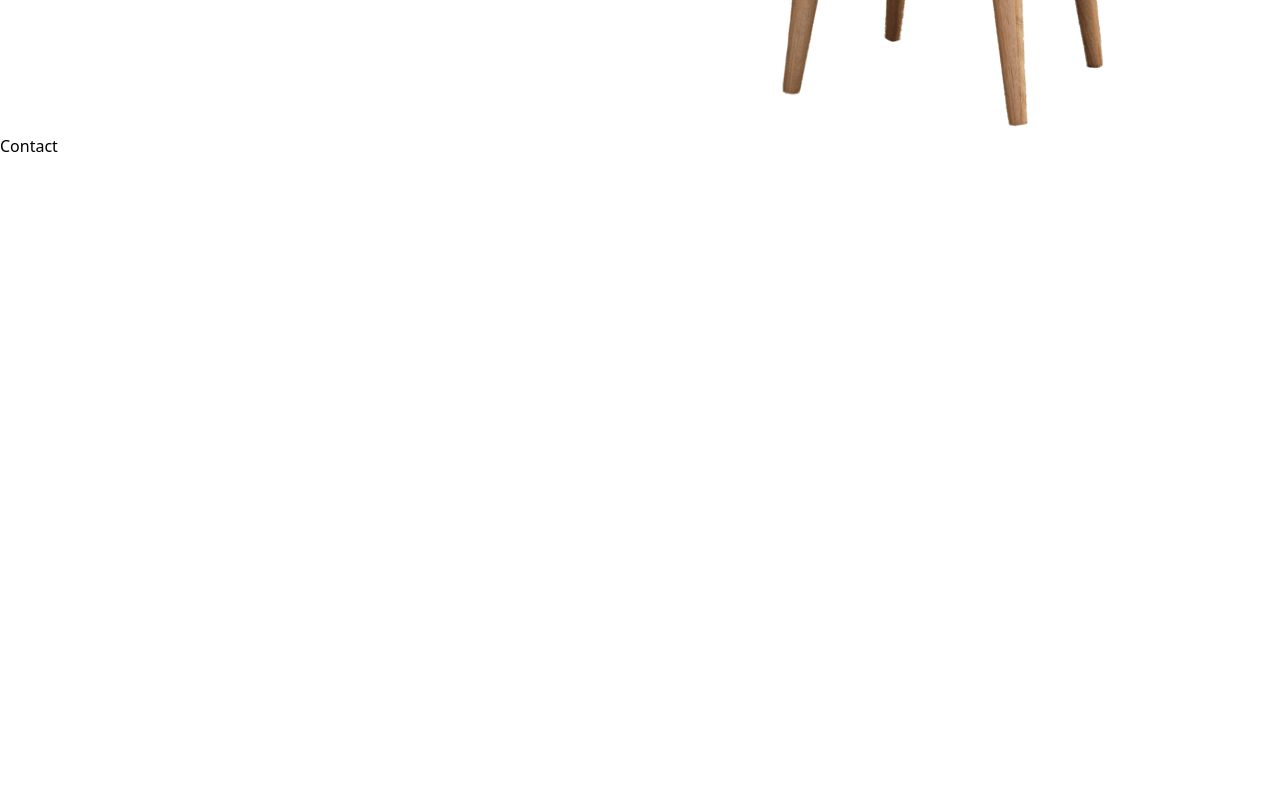
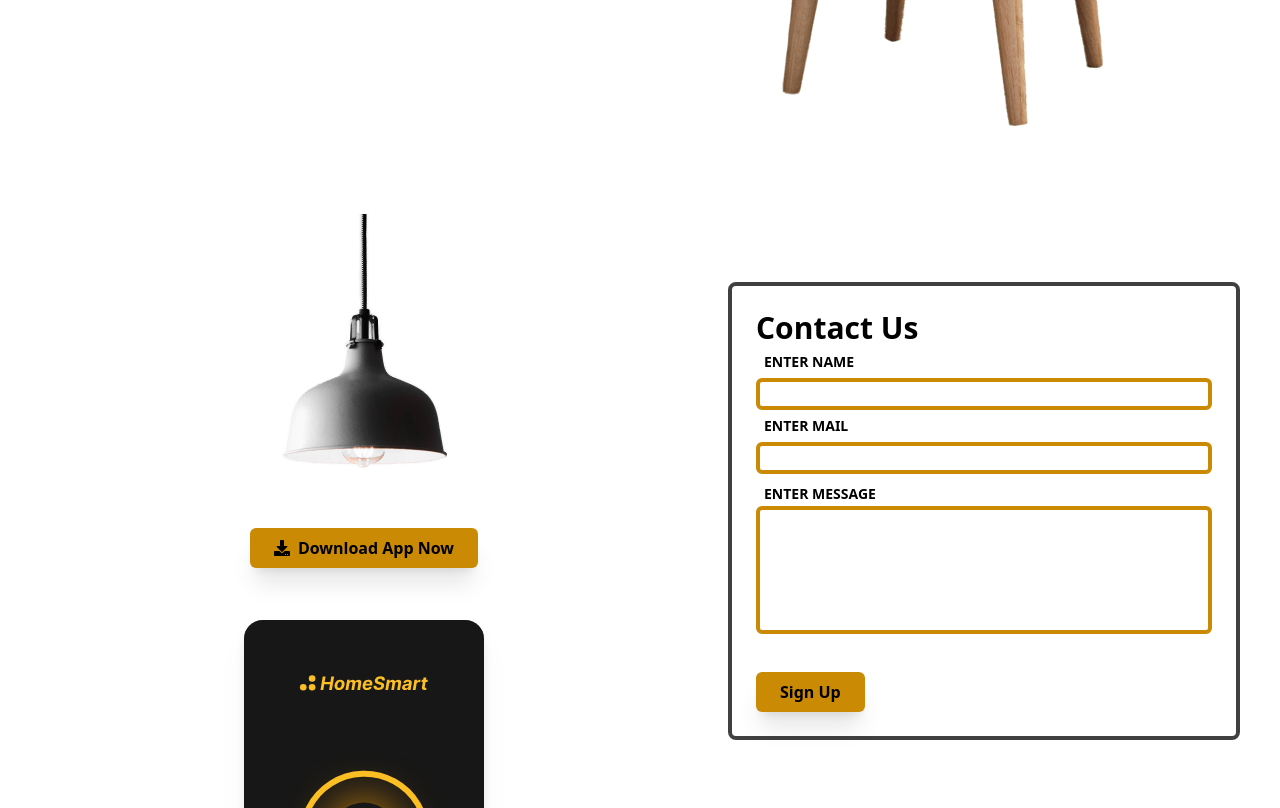
Before and after one commit to Qreamville/Furniture-Rental, a React (Create React App) app: page / in a window 1280 px wide. Shown: the part 2580-3388 px from the top of the page. Before the commit the page ends 2738 px from the top, so only its background shows below. Built offline with nearby package versions, Linux system fonts and the light colour scheme.

Commit message:
Update contact.jsx

```diff
--- a/src/components/contact/Contact.jsx
+++ b/src/components/contact/Contact.jsx
@@ -1,7 +1,81 @@
 import React from "react";
+import { FaDownload } from "react-icons/fa";
+import Lamp from "../../assets/images/lamp.png";
+import App from "../../assets/images/app.svg";
 
 const Contact = () => {
-  return <div>Contact</div>;
+  return (
+    <section className="container mx-auto mt-20 ">
+      <div className="flex flex-col md:flex-row items-center justify-between gap-x-10 gap-y-8 relative overflow-hidden">
+        <div className="flex flex-col items-center justify-start md:mb-48 w-3/4">
+          <img src={Lamp} alt="lamp" />
+          <a
+            href="/"
+            className="flex py-2 px-6  my-12 gap-2 shadow-xl bg-yellow-600 rounded-md font-bold items-center hover:bg-red-600 hover:text-white text-1xl"
+          >
+            <FaDownload />
+            <span>Download App Now</span>
+          </a>
+          <img
+            src={App}
+            alt="app"
+            className="hidden md:block w-[240px] drop-shadow-xl absolute -bottom-[48%] max-w-[16rem] xl:max-w-xs"
+          />
+        </div>
+        <form className="relative border-4 border-neutral-700 p-6 rounded-lg grid gap-8  md:max-w-lg my-4 md:my-12 lg:my-16  w-full">
+          <h2 className="font-bold text-3xl">Contact Us</h2>
+          <div class="relative">
+            <input
+              type="text"
+              class="peer w-full border-4 rounded-md border-yellow-600 focus:outline-none placeholder-transparent"
+            />
+            <label
+              placeholder="your name"
+              class="peer-focus:text-yellow-600 text-black text-sm font-bold uppercase absolute -top-4 left-2  -translate-y-1/2 peer-placeholder-shown:left-4 peer-placeholder-shown:top-1/2
+              backdrop:transition-all peer-placeholder-shown:text-black"
+            >
+              Enter name
+            </label>
+          </div>
+          <div class="relative">
+            <input
+              type="email"
+              class="peer w-full border-4 rounded-md border-yellow-600 focus:outline-none placeholder-transparent"
+            />
+            <label
+              placeholder="your name"
+              class="peer-focus:text-yellow-600 text-black text-sm font-bold uppercase absolute -top-4 left-2  -translate-y-1/2 peer-placeholder-shown:left-4 peer-placeholder-shown:top-1/2
+              transition-all peer-placeholder-shown:text-black"
+            >
+              Enter Mail
+            </label>
+          </div>
+          <div class="relative">
+            <textarea
+              name="content"
+              id=""
+              cols="20"
+              rows="5"
+              class="peer w-full border-4 rounded-md border-yellow-600 focus:outline-none placeholder-transparent resize-none"
+              placeholder="enter message"
+            ></textarea>
+            <label
+              placeholder="your name"
+              class="peer-focus:text-yellow-600 text-black text-sm font-bold uppercase absolute -top-3 left-2  -translate-y-1/2"
+            >
+              Enter Message
+            </label>
+          </div>
+          <a
+            class="flex py-2 px-6  gap-2 shadow-xl bg-yellow-600 w-max rounded-md font-bold capitalize hover:bg-red-600 hover:text-white text-1xl"
+            href="/"
+          >
+            <span class="flex">Sign Up</span>
+          </a>
+        </form>
+      </div>
+    </section>
+  );
 };
 
 export default Contact;
```
